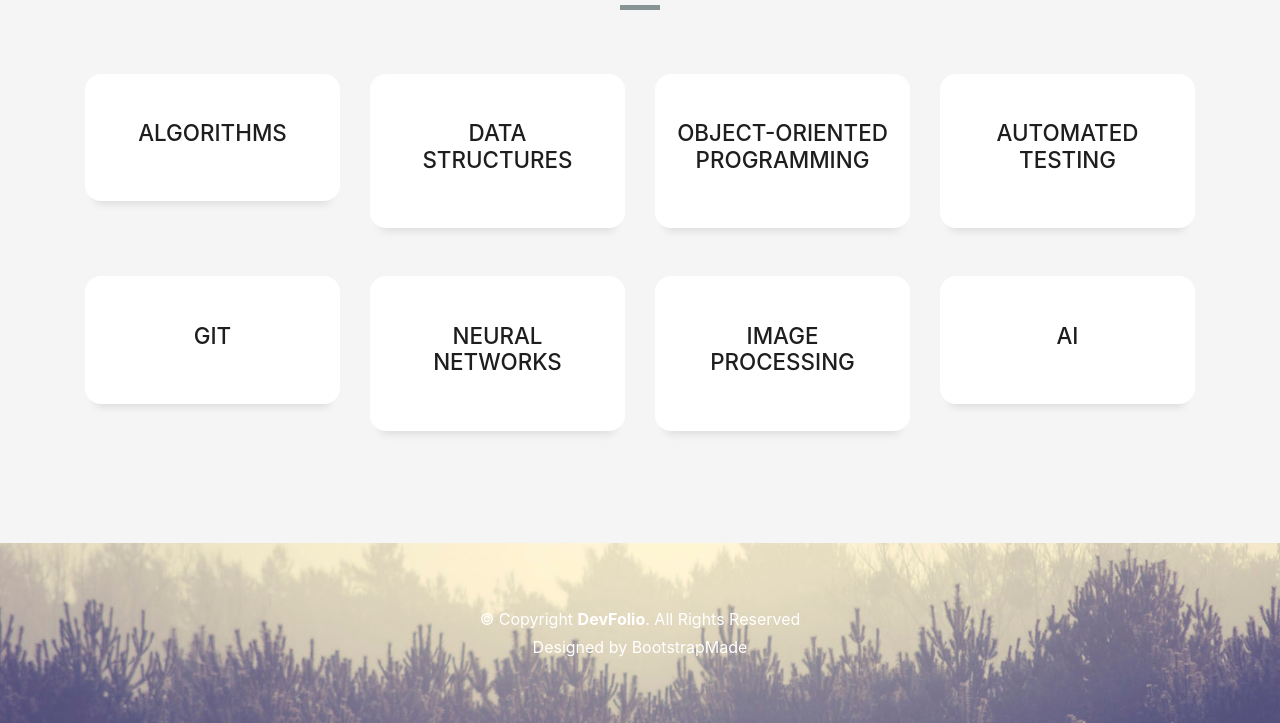
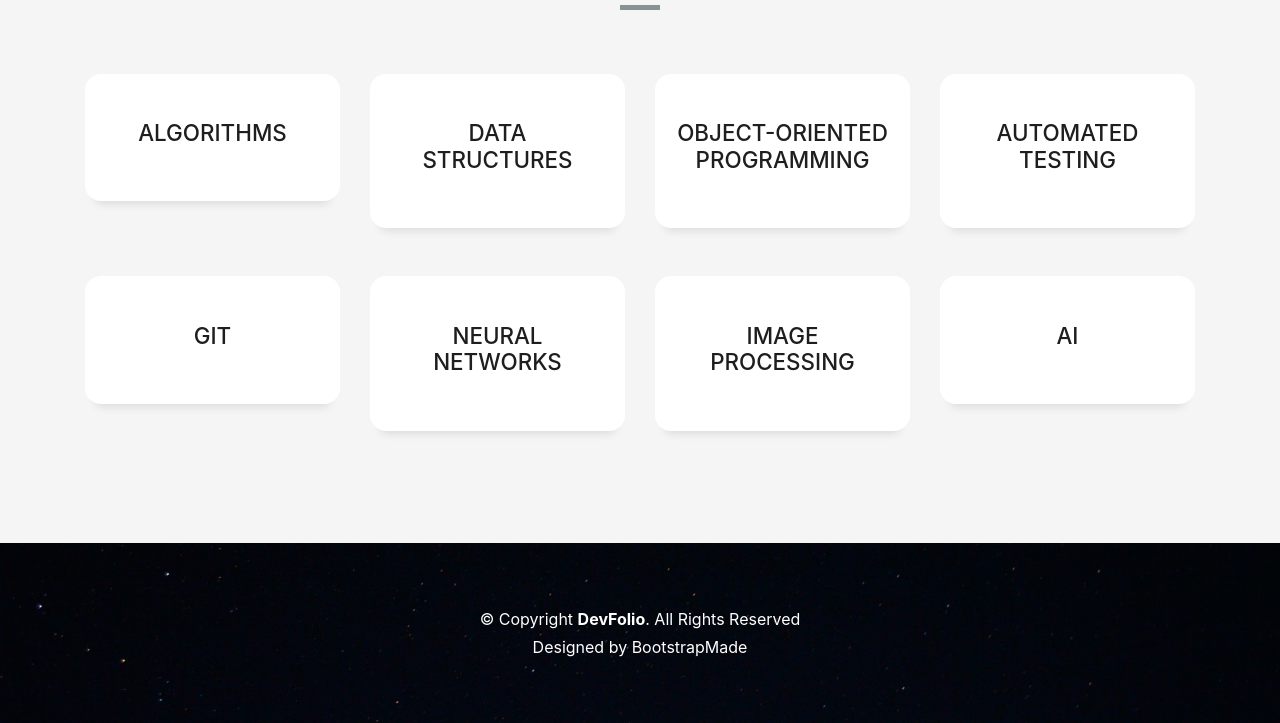
Before and after one commit to cnewman1998/portfolio, a plain HTML site: page index.html in a window 1280 px wide. Shown: the part 5159-5882 px from the top of the page. Drawn offline with Linux system fonts and the light colour scheme.

Commit message:
changed footer background

```diff
--- a/index.html
+++ b/index.html
@@ -543,7 +543,7 @@
 
 
   <!--/ Section Contact-Footer Star /-->
-  <section id = "blog" class="paralax-mf footer-paralax bg-image sect-mt4 route" style="background-image: url(img/overlay-bg.jpg)">
+  <section id = "blog" class="paralax-mf footer-paralax bg-image sect-mt4 route" style="background-image: url(img/intro-bg.jpg)">
     <!-- <div class="overlay-mf"></div>
     <div class="container">
       <div class="row">
```
Also changed, not shown: 1 other file.
